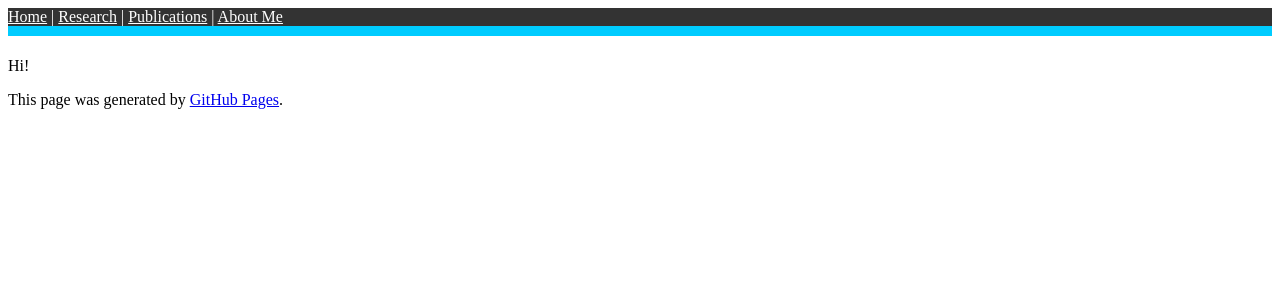
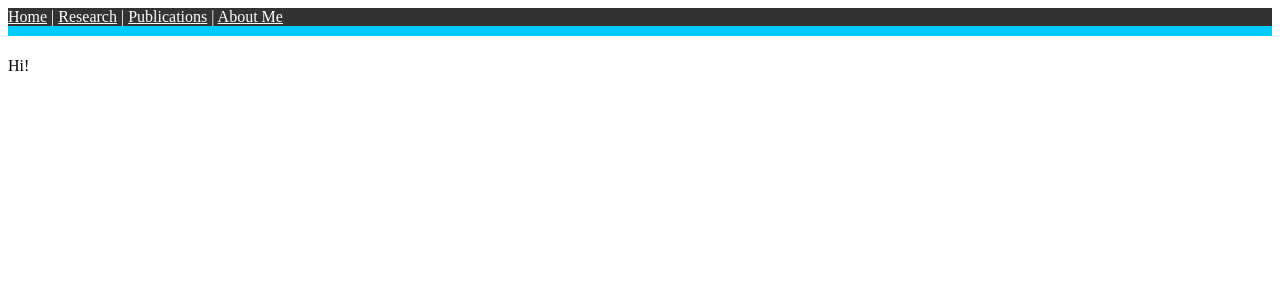
Before and after one commit to siddharthngandhi/siddharthngandhi.github.io, a Jekyll site: the page built from index.md, in a window 1280 px wide. Shown: the top 300 px of the page. Built offline with Jekyll 4.4.1, drawn with Linux system fonts in a browser that asks for light colours.

Commit message:
Update default.html

```diff
--- a/_layouts/default.html
+++ b/_layouts/default.html
@@ -52,10 +52,7 @@
       {{ content }}
 
       <footer class="site-footer">
-        {% if site.github.is_project_page %}
-          <span class="site-footer-owner"><a href="{{ site.github.repository_url }}">{{ site.github.repository_name }}</a> is maintained by <a href="{{ site.github.owner_url }}">{{ site.github.owner_name }}</a>.</span>
-        {% endif %}
-        <span class="site-footer-credits">This page was generated by <a href="https://pages.github.com">GitHub Pages</a>.</span>
+        <!--span class="site-footer-credits">This page was generated by <a href="https://pages.github.com">GitHub Pages</a>.</span-->
       </footer>
     </main>
   </body>
```
